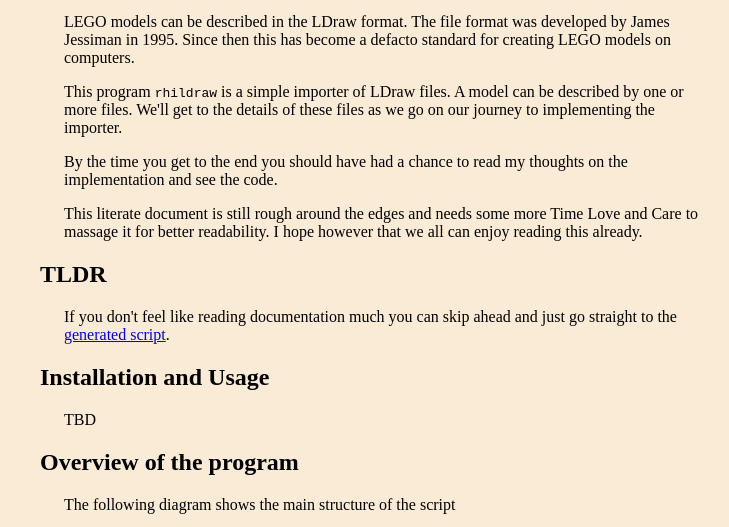
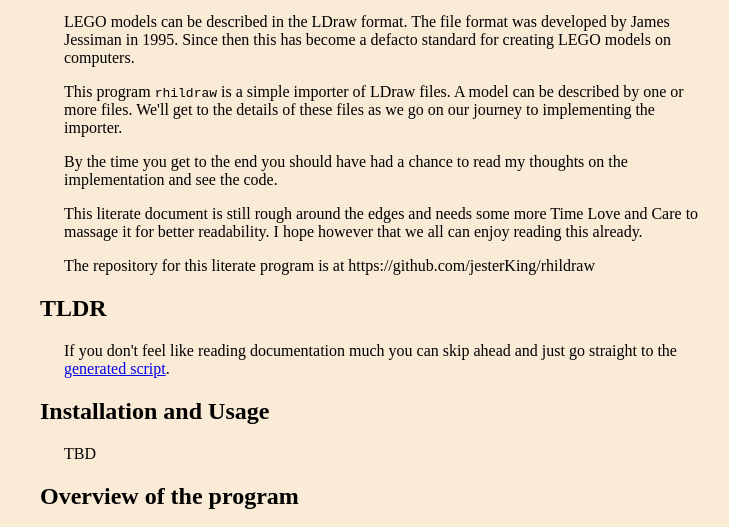
Before and after one commit to jesterKing/rhildraw, a plain HTML site: page rhildraw.html in a window 1280 px wide. Shown: the part 220-747 px from the top of the page, without its empty margins (256-985 px from the left). Drawn offline with Linux system fonts and the light colour scheme.

Commit message:
Mention code repository in intro.

```diff
--- a/rhildraw.html
+++ b/rhildraw.html
@@ -25,6 +25,8 @@
 <p>This literate document is still rough around the edges and needs some more Time
 Love and Care to massage it for better readability. I hope however that we all
 can enjoy reading this already.</p>
+<p>The repository for this literate program is at
+https://github.com/jesterKing/rhildraw</p>
 <h2>TLDR</h2>
 <p>If you don't feel like reading documentation much you can skip ahead and just go
 straight to the <a href="https://github.com/jesterKing/rhildraw/blob/main/src/rhildraw.py">generated
```
Also changed, not shown: 1 other file.
